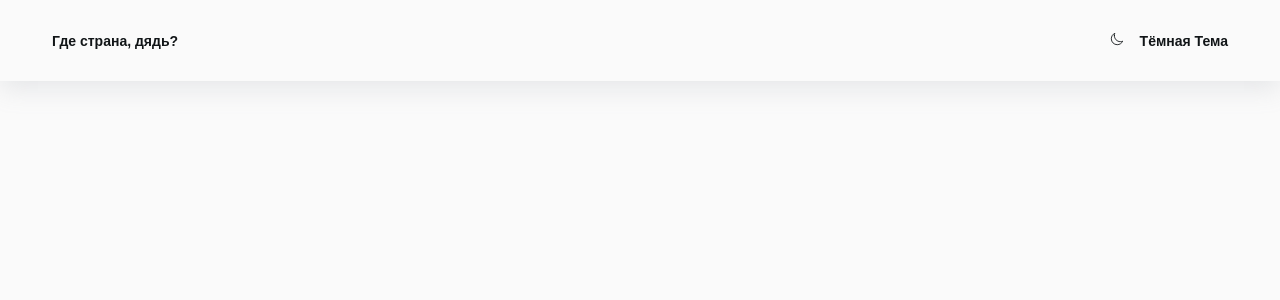
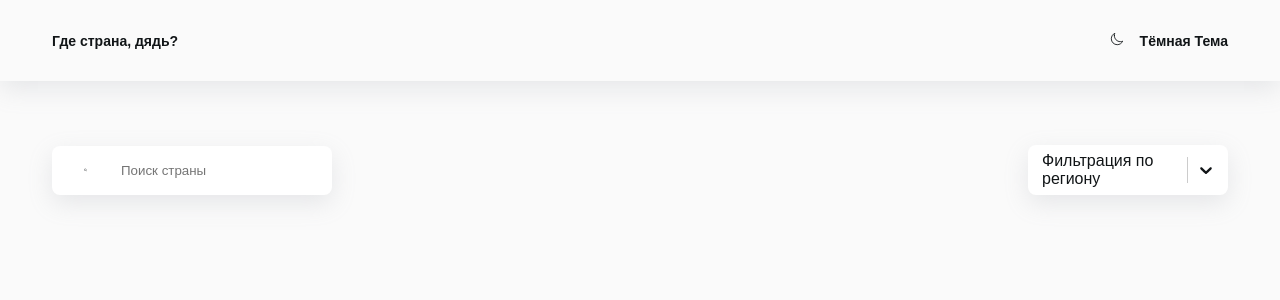
Before and after one commit to ArtemHard/countries, a React (Create React App) app in the folder app/: page / in a window 1280 px wide. Shown: the top 300 px of the page. Built offline with nearby package versions, Linux system fonts and the light colour scheme.

Commit message:
add search form and styles, selected form

```diff
--- a/app/src/App.js
+++ b/app/src/App.jsx
@@ -1,10 +1,15 @@
 import "./App.css";
+import { Controls } from "./components/Controls";
 import { Header } from "./components/Header";
+import { Main } from "./components/Main";
 
 function App() {
   return (
     <>
       <Header />
+      <Main>
+        <Controls />
+      </Main>
     </>
   );
 }
--- a/app/src/components/Controls.jsx
+++ b/app/src/components/Controls.jsx
@@ -0,0 +1,42 @@
+import React from "react";
+import { Search } from "./Search";
+import { useState } from "react";
+import { CustomSelect } from "./CustomSelect";
+import styled from "styled-components";
+const options = [
+  { value: "Африка", label: "Африка" },
+  { value: "Америка", label: "Америка" },
+  { value: "Азия", label: "Азия" },
+  { value: "Европа", label: "Европа" },
+  { value: "Океания", label: "Океания" },
+];
+
+const Wrapper = styled.div`
+  display: flex;
+  flex-direction: column;
+  align-items: flex-start;
+  @media (min-width: 767px) {
+    flex-direction: row;
+    justify-content: space-between;
+    align-items: center;
+  }
+`;
+
+export const Controls = () => {
+  const [search, setSearch] = useState("");
+  const [region, setRegion] = useState("");
+
+  return (
+    <Wrapper>
+      <Search search={search} setSearch={setSearch} />
+      <CustomSelect
+        options={options}
+        placeholder='Фильтрация по региону'
+        isClearable
+        isSearchable={false}
+        value={region}
+        onChange={setRegion}
+      />
+    </Wrapper>
+  );
+};
--- a/app/src/components/CustomSelect.jsx
+++ b/app/src/components/CustomSelect.jsx
@@ -0,0 +1,39 @@
+import styled from "styled-components";
+import Select from "react-select";
+
+export const CustomSelect = styled(Select).attrs({
+  styles: {
+    control: (provided) => ({
+      ...provided,
+      backgroundColor: "var(--colors-ui-base)",
+      //   coolor: "var(--colors-text)",
+      borderRadius: "var(--radii)",
+      padding: "0.25rem",
+      border: "none",
+      boxShadow: "var(--shadow)",
+      height: "50px",
+    }),
+    option: (provided, state) => ({
+      ...provided,
+      cursor: "pointer",
+      color: "var(--colors-text)",
+      backgroundColor: "var(--colors-ui-base)",
+    }),
+  },
+})`
+  width: 200px;
+  border-radius: var(--radii);
+  font-family: var(--family);
+  border: none;
+  & > * {
+    box-shadow: var(--shadow);
+  }
+
+  & input {
+    padding-left: 0.25rem;
+  }
+
+  & * {
+    color: var(--colors-text) !important;
+  }
+`;
--- /dev/null
+++ b/app/src/components/Main.jsx
@@ -0,0 +1,19 @@
+import React from "react";
+import styled from "styled-components";
+import { Container } from "./Container";
+
+const Wrapper = styled.main`
+  padding: 2rem 0;
+
+  @media (min-width: 767px) {
+    padding: 4rem 0;
+  }
+`;
+
+export const Main = ({ children }) => {
+  return (
+    <Wrapper>
+      <Container>{children}</Container>
+    </Wrapper>
+  );
+};
--- a/app/src/components/Search.jsx
+++ b/app/src/components/Search.jsx
@@ -18,7 +18,16 @@ const InputContainer = styled.label`
     width: 280px;
   }
 `;
-const Input = styled.input.attrs({})``;
+const Input = styled.input.attrs({
+  type: "search",
+  placeholder: "Поиск страны",
+})`
+  margin-left: 2rem;
+  border: none;
+  outline: none;
+  background-color: var(--colors-ui-base);
+  color: var(--color-text);
+`;
 
 export const Search = ({ search, setSearch = {} }) => {
   return (
```
